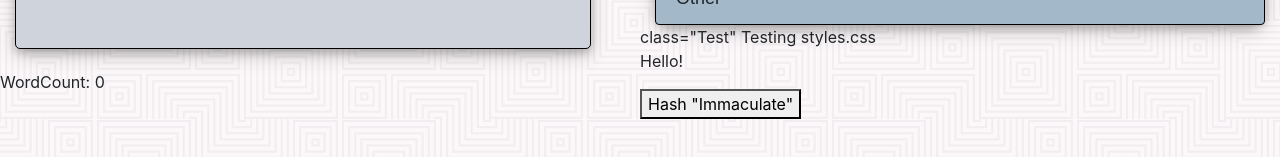
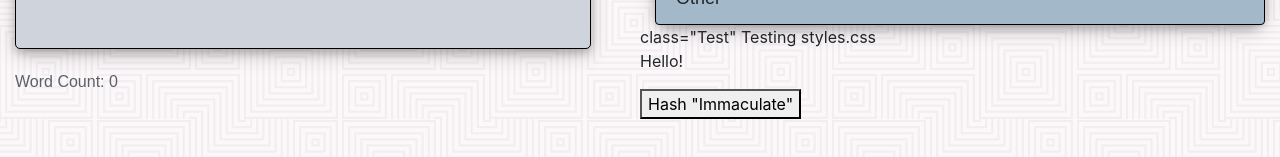
Before and after one commit to rushilsrivastavay3/benjaminhsieh2002, a React (Create React App) app: page / in a window 1280 px wide. Shown: the part 467-624 px from the top of the page. Built offline with nearby package versions, Linux system fonts and the light colour scheme.

Commit message:
updated word count formating

```diff
--- a/src/pages/pageComponents/TextAnalysis.js
+++ b/src/pages/pageComponents/TextAnalysis.js
@@ -1,8 +1,8 @@
 import React from "react"
 import "../../style/style.css"
-import GetRomancePercent from "../../Backend.js"
-import GetGermanicPercent from "../../Backend.js"
-import GetOtherPercent from "../../Backend.js"
+import {GetRomancePercent} from "../../Backend.js"
+import {GetGermanicPercent} from "../../Backend.js"
+import {GetOtherPercent} from "../../Backend.js"
 
 class TextAnalysis extends React.Component {
     render() {
--- a/src/pages/pageComponents/Textbox.js
+++ b/src/pages/pageComponents/Textbox.js
@@ -33,7 +33,7 @@ class Textbox extends React.Component {
                 placeholder="Type or paste text here"
                 onChange={this.updateWordCount}
                 ></textarea>
-            <div>WordCount: {this.state.wordCount}</div>
+            <div class="wordCount">Word Count: {this.state.wordCount}</div>
         </div>
 
     );
--- a/src/style/style.css
+++ b/src/style/style.css
@@ -274,3 +274,10 @@ html, body, body > div, .app {
 	margin-left: 15px;
 	margin-right:15px;
 }
+
+.wordCount{
+	margin-left: 15px;
+	color: #5b616a;
+	font-size: medium;
+	font-family: Sans-Serif, monospace;
+}
```
Also changed, not shown: 2 other files (tests, documents, lock files or other folders).
